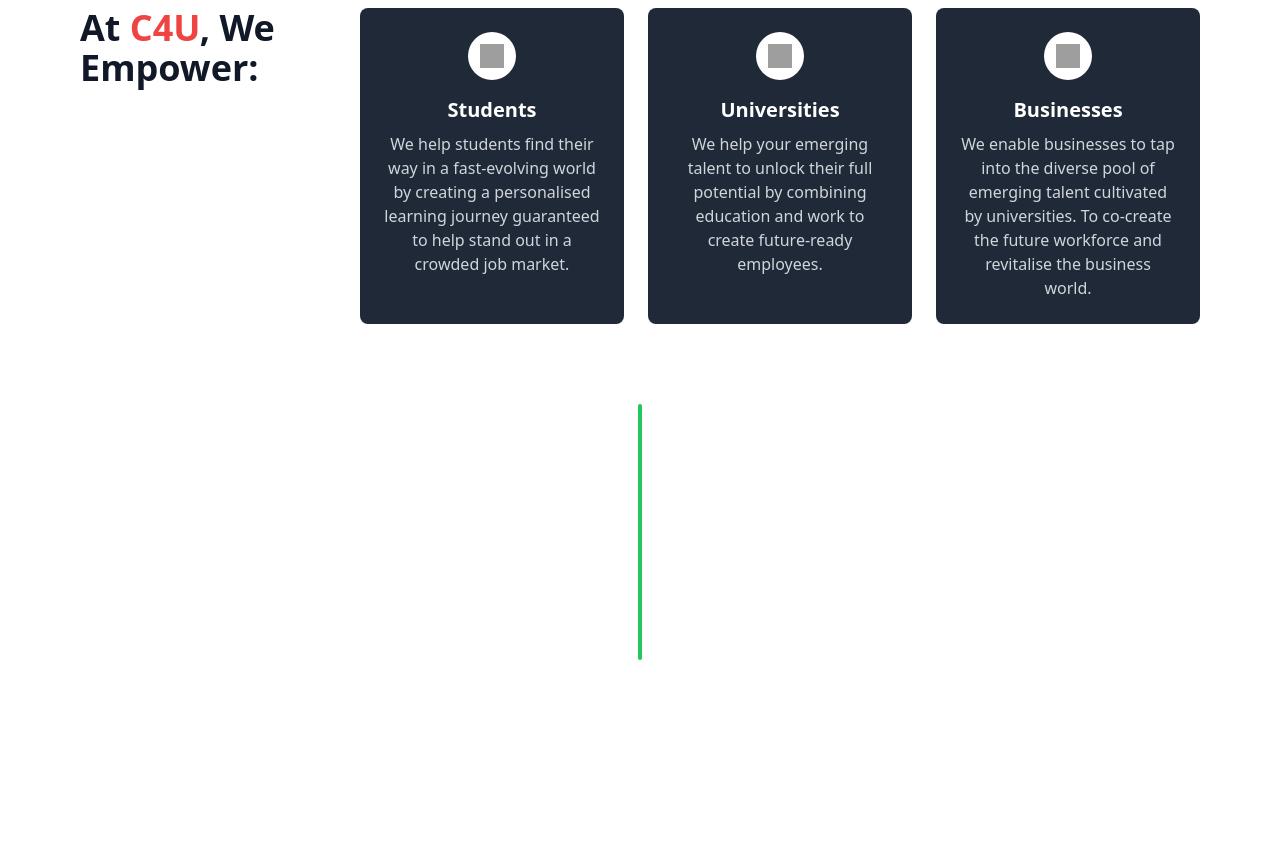
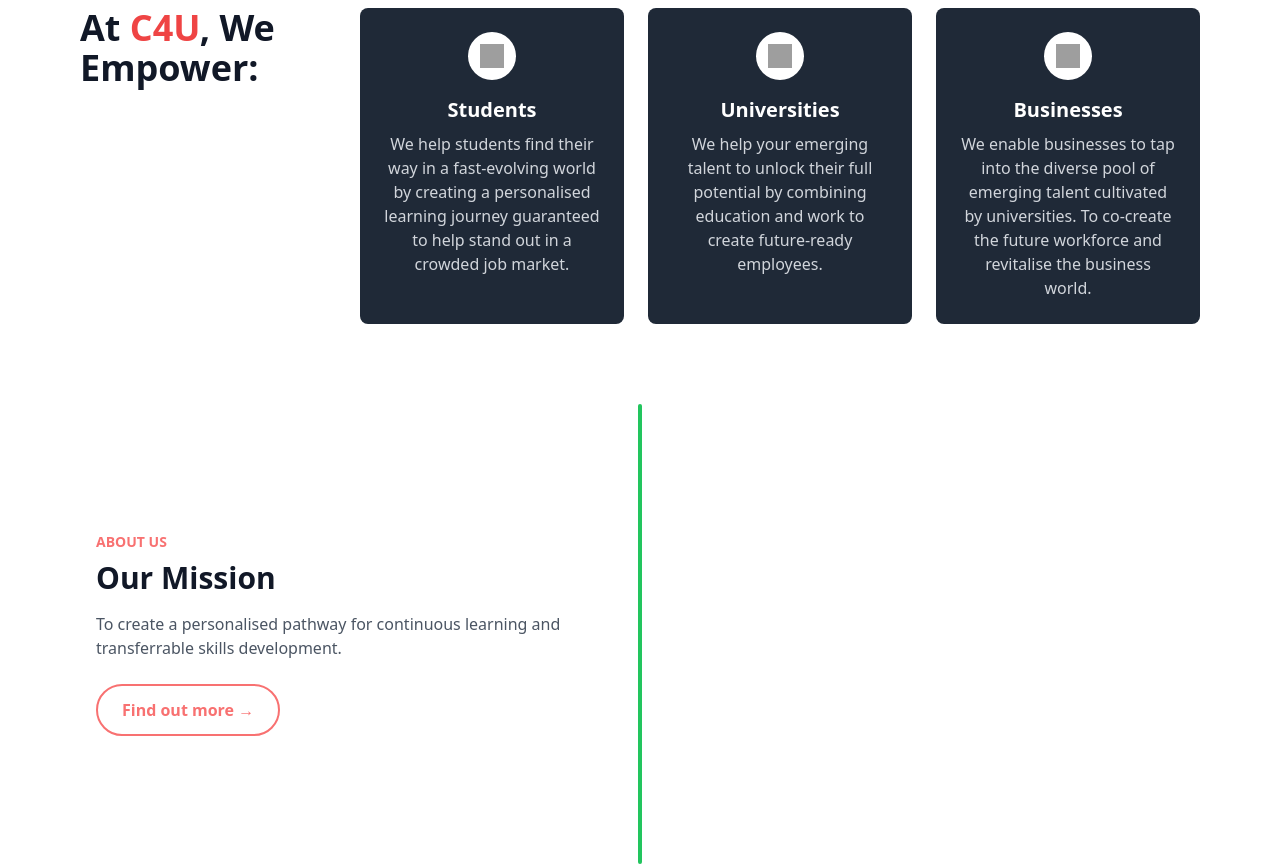
Before and after one commit to afsara-jahen/project-4, a website built with Vite: page index.html in a window 1280 px wide. Shown: the part 960-1824 px from the top of the page. Before the commit the page ends 1620 px from the top, so only its background shows below. Built offline with nearby package versions, Linux system fonts and the light colour scheme; grey boxes are pictures that could not be loaded.

Commit message:
new feature

```diff
--- a/index.html
+++ b/index.html
@@ -139,5 +139,18 @@
         <div class="w-1 bg-green-500 rounded-full h-full"></div>
       </div>
 
+       <!-- Left Column: Mission -->
+       <div class="relative lg:w-1/2 flex flex-col items-center lg:items-start lg:pr-12 mb-16 lg:mb-0">
+        <div class="text-center lg:text-left">
+          <p class="text-sm text-red-400 font-semibold uppercase mb-2">About Us</p>
+          <h2 class="text-3xl font-semibold text-gray-900 mb-4">Our Mission</h2>
+          <p class="text-gray-600 mb-6">
+            To create a personalised pathway for continuous learning and transferrable skills development.
+          </p>
+          <a href="#" class="inline-block px-6 py-3 border-2 border-red-400 text-red-400 font-semibold rounded-full hover:bg-red-400 hover:text-white transition">
+            Find out more →
+          </a>
+        </div>
+
 </body>
 </html>
```
